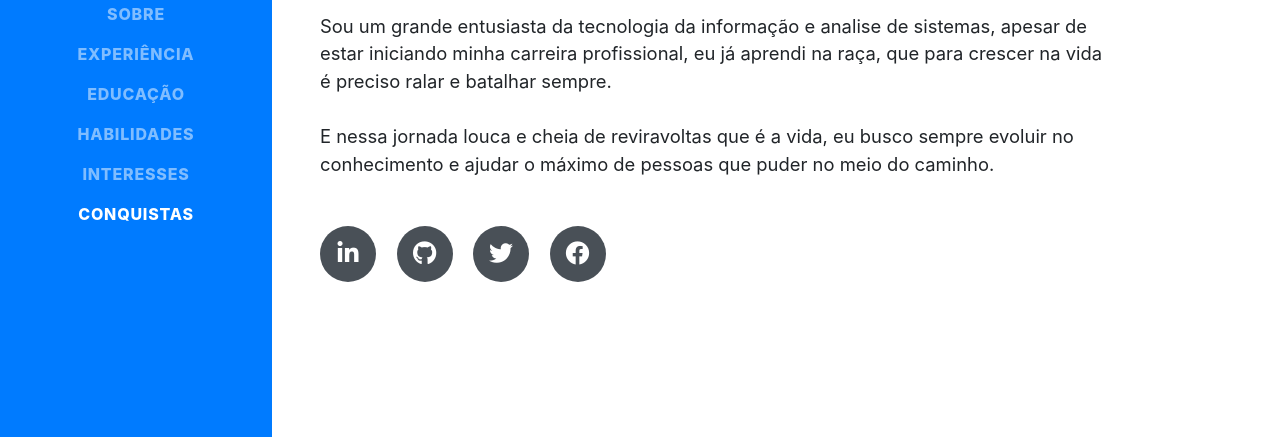
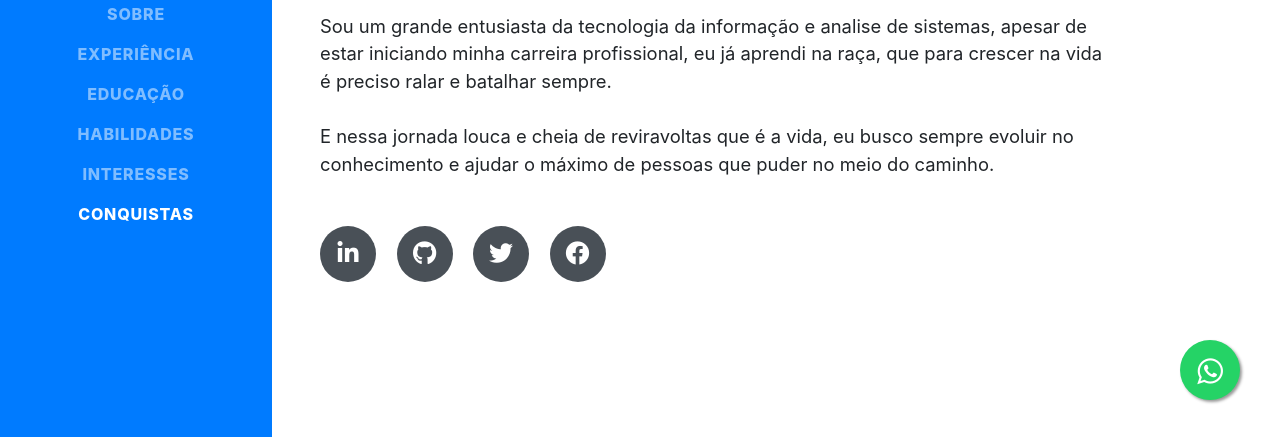
Before and after one commit to Gabriel4420/gabriel4420.github.io, a website with bundled scripts: page index.html in a window 1280 px wide. Shown: the part 360-797 px from the top of the page. Built offline with nearby package versions, Linux system fonts and the light colour scheme; a web font is replaced by a local one.

Commit message:
Update index.html

```diff
--- a/index.html
+++ b/index.html
@@ -21,6 +21,30 @@
 
   <!-- Custom styles for this template -->
   <link href="css/resume.css" rel="stylesheet">
+
+  <style>
+
+  .float{
+	position:fixed;
+	width:60px;
+	height:60px;
+	bottom:40px;
+	right:40px;
+	background-color:#25d366;
+	color:#FFF;
+	border-radius:50px;
+	text-align:center;
+  font-size:30px;
+	box-shadow: 2px 2px 3px #999;
+  z-index:100;
+}
+
+.my-float{
+	margin-top:16px;
+}
+
+
+ </style>
 
 </head>
 
```
